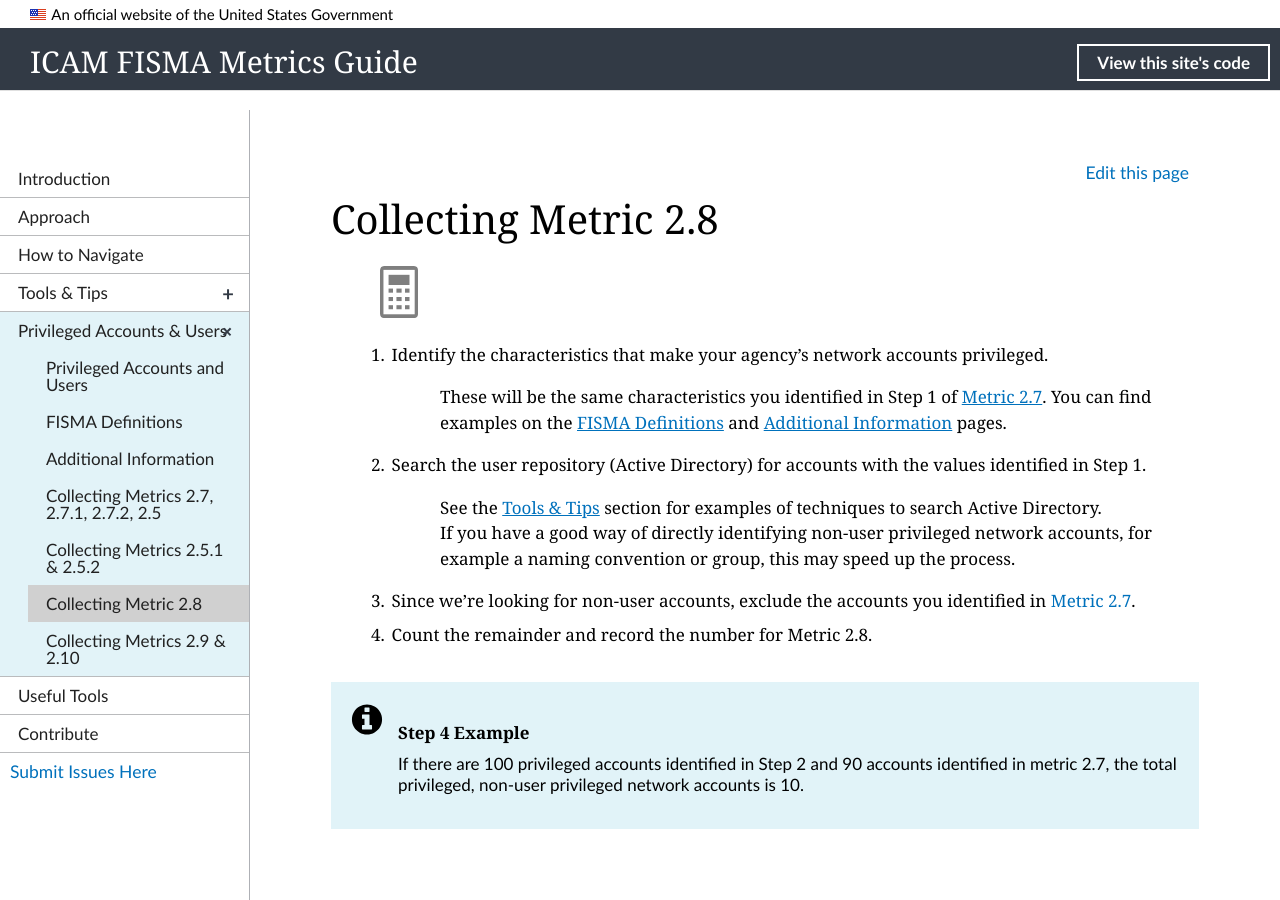
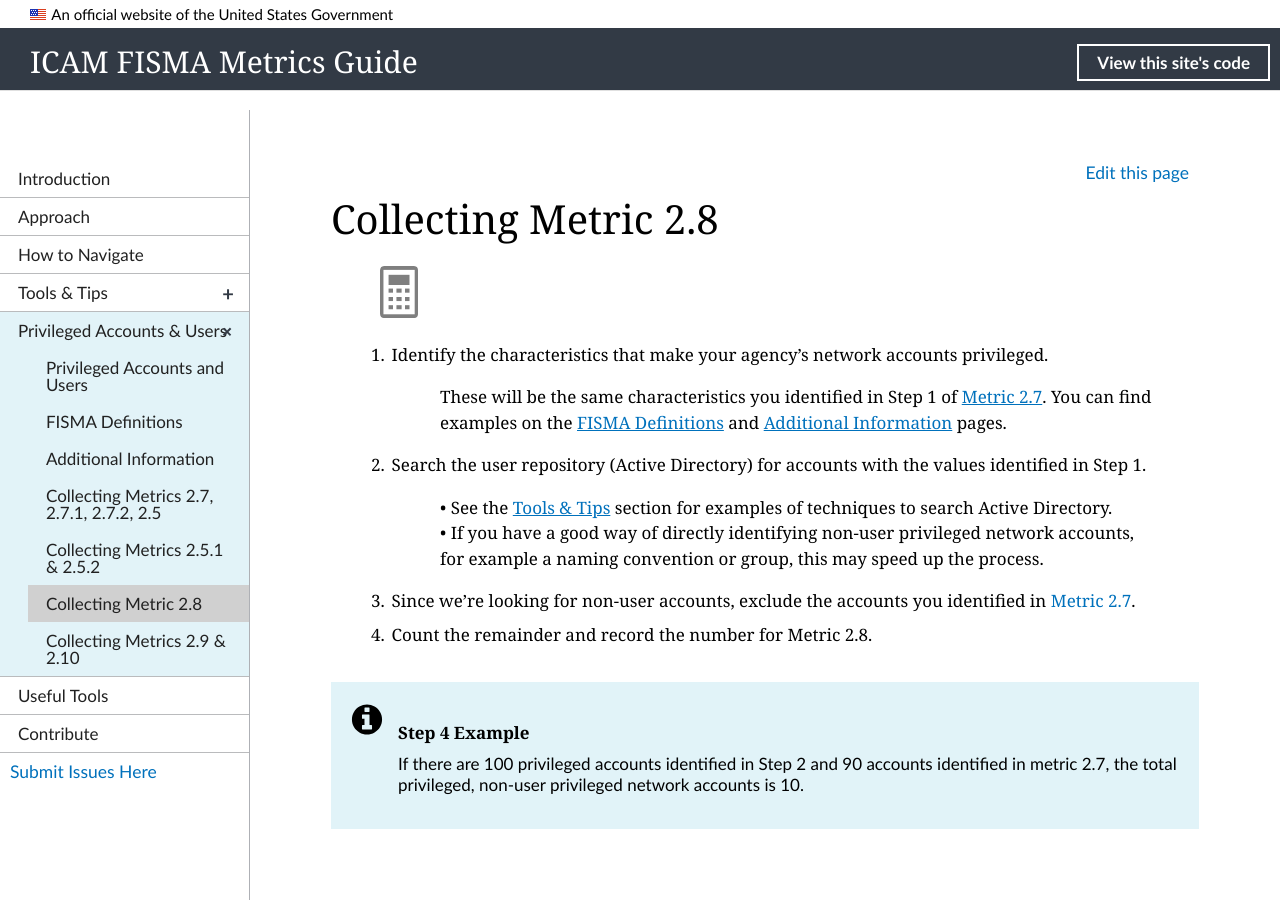
Before and after one commit to GSA/icam-fisma, a Jekyll site: the page built from _priv-mgmt/17_collection-28.md, in a window 1280 px wide and 900 px high. Built offline with Jekyll 4.4.1, drawn with Linux system fonts in a browser that asks for light colours; nearby versions of some CDN libraries.

Commit message:
Added bullets into indented text

```diff
--- a/_priv-mgmt/17_collection-28.md
+++ b/_priv-mgmt/17_collection-28.md
@@ -9,8 +9,8 @@ collection: priv-mgmt
 1. Identify the characteristics that make your agency’s network accounts privileged.
 > These will be the same characteristics you identified in Step 1 of [Metric 2.7](collection-25-27). You can find examples on the [FISMA Definitions](definitions) and [Additional Information](more-info) pages.
 2. Search the user repository (Active Directory) for accounts with the values identified in Step 1.
-> See the [Tools & Tips](../tools-tips/searchAD) section for examples of techniques to search Active Directory.\\
-If you have a good way of directly identifying non-user privileged network accounts, for example a naming convention or group, this may speed up the process.
+> •  See the [Tools & Tips](../tools-tips/searchAD) section for examples of techniques to search Active Directory.\\
+•  If you have a good way of directly identifying non-user privileged network accounts, for example a naming convention or group, this may speed up the process.
 3. Since we’re looking for non-user accounts, exclude the accounts you identified in [Metric 2.7](collection-25-27).
 4. Count the remainder and record the number for Metric 2.8.
 
```
